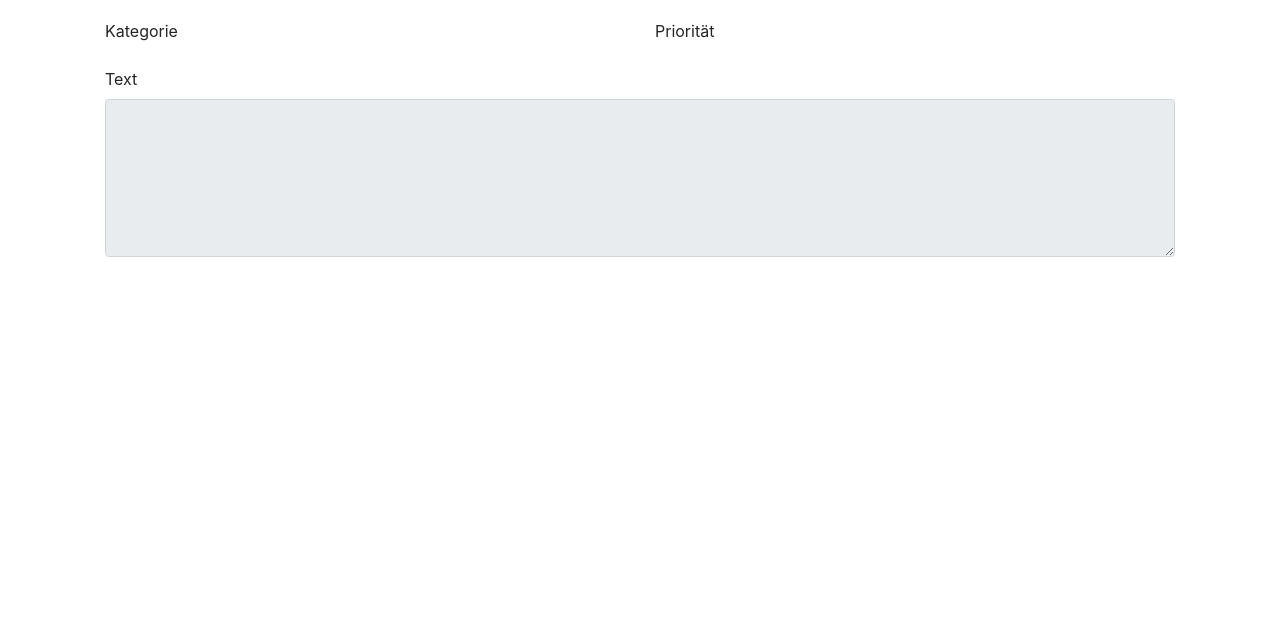
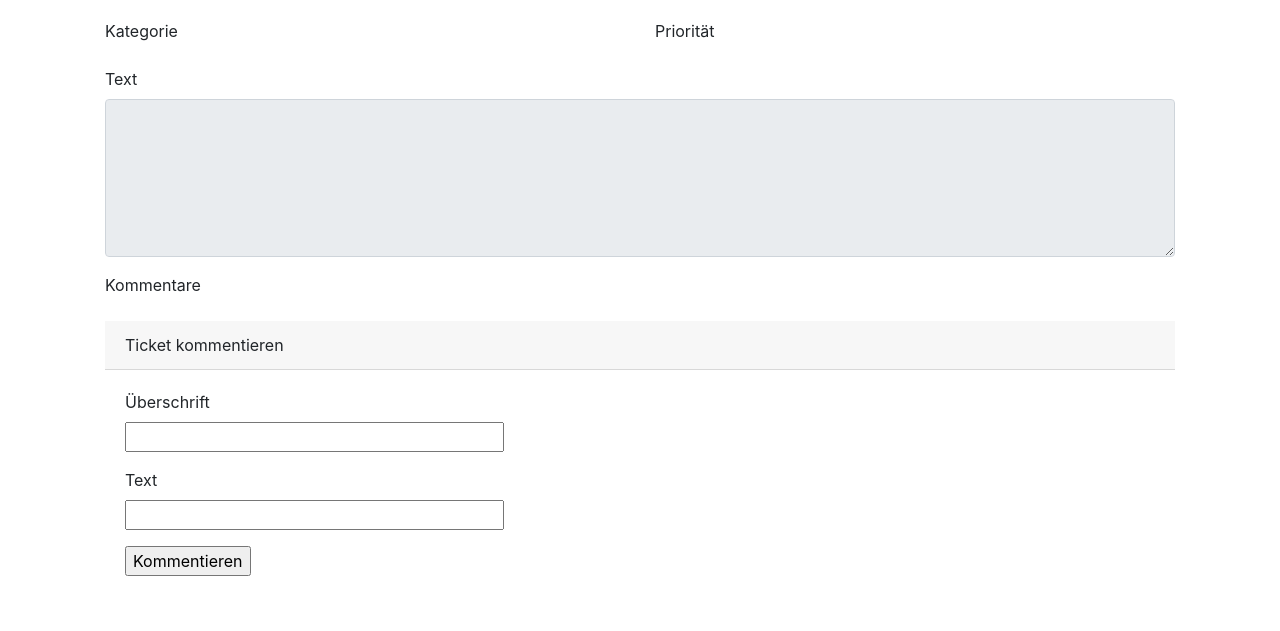
Before and after one commit to Siacher/scrap-ticketsystem, a Flask app: page /ticket/1 in a window 1280 px wide. Shown: the part 64-695 px from the top of the page. Run offline with Flask 2, Linux system fonts and the light colour scheme; data that the repository does not hold is empty; some libraries are stand-ins or nearby versions.

Commit message:
Kommentare adden ermöglichen

```diff
--- a/src/database/__init__.py
+++ b/src/database/__init__.py
@@ -53,11 +53,11 @@ class Database:
 
             # create table comment
             cursor.execute(
-                """CREATE TABLE IF NOT EXISTS comment (id INT NOT NULL AUTO_INCREMENT PRIMARY KEY, header VARCHAR(255), text VARCHAR(500), created_by INT, created_at DATETIME, FOREIGN KEY (created_by) REFERENCES user(id))""")
+                """CREATE TABLE IF NOT EXISTS comment (id INT NOT NULL AUTO_INCREMENT PRIMARY KEY, header VARCHAR(255), text VARCHAR(500), created_by INT, created_at DATETIME, ticket_id INT, FOREIGN KEY (created_by) REFERENCES user(id), FOREIGN KEY (ticket_id) REFERENCES ticket(id))""")
 
             # create table ticket
             cursor.execute(
-                """CREATE TABLE IF NOT EXISTS ticket (id INT NOT NULL AUTO_INCREMENT PRIMARY KEY, header VARCHAR(255), text VARCHAR(500), category_id INT, status_id INT, comment_id INT, child_ticket INT, prio_id INT, assign_to INT, created_by INT, FOREIGN KEY (category_id) REFERENCES category(id), FOREIGN KEY (status_id) REFERENCES status(id), FOREIGN KEY (comment_id) REFERENCES comment(id), FOREIGN KEY (child_ticket) REFERENCES ticket(id), FOREIGN KEY (prio_id) REFERENCES prio(id), FOREIGN KEY (assign_to) REFERENCES user(id), FOREIGN KEY (created_by) REFERENCES user(id))""")
+                """CREATE TABLE IF NOT EXISTS ticket (id INT NOT NULL AUTO_INCREMENT PRIMARY KEY, header VARCHAR(255), text VARCHAR(500), category_id INT, status_id INT, child_ticket INT, prio_id INT, assign_to INT, created_by INT, FOREIGN KEY (category_id) REFERENCES category(id), FOREIGN KEY (status_id) REFERENCES status(id), FOREIGN KEY (child_ticket) REFERENCES ticket(id), FOREIGN KEY (prio_id) REFERENCES prio(id), FOREIGN KEY (assign_to) REFERENCES user(id), FOREIGN KEY (created_by) REFERENCES user(id))""")
 
             # create table label_in_ticket
             cursor.execute("""CREATE TABLE IF NOT EXISTS label_in_tabel_(id INT NOT NULL AUTO_INCREMENT PRIMARY KEY, ticket INT, label INT, FOREIGN KEY (ticket) REFERENCES ticket(id), FOREIGN KEY (label) REFERENCES label(id))""")
@@ -87,3 +87,12 @@ class Database:
             cursor.execute(sql)
             result = cursor.fetchone()
             return result
+
+    def get_all_join_ticket_id(self, field, o_field):
+        with self.connection.cursor() as cursor:
+            sql = f"SELECT comment.header, comment.text, comment.created_at, user.first_name, user.last_name FROM comment JOIN {field} ON ticket.id = comment.{o_field} JOIN user ON user.id = comment.created_by"
+            cursor.execute(sql)
+            result = cursor.fetchall()
+            return result
+
+# user.first_name, user.last_name
--- a/src/forms/__init__.py
+++ b/src/forms/__init__.py
@@ -46,3 +46,9 @@ class ManagePrioForm(FlaskForm):
     color = ColorField('Farbe')
     prio = StringField('Priorität')
     submit = SubmitField('Speichern')
+
+
+class CreateCommentForm(FlaskForm):
+    header = StringField('Überschrift')
+    text = StringField('Text')
+    submit = SubmitField('Kommentieren')
--- a/src/routes/public/index.py
+++ b/src/routes/public/index.py
@@ -4,8 +4,9 @@ from src.routes.api import db
 from . import LUser
 from src.shared.authentification import Auth
 import bcrypt
+import datetime
 
-from src.forms import LoginForm, RegisterForm, CreateTicketForm, ManageUserForm, ManageCategroyForm, ManagePrioForm
+from src.forms import LoginForm, RegisterForm, CreateTicketForm, ManageUserForm, ManageCategroyForm, ManagePrioForm, CreateCommentForm
 
 index_route = Blueprint('index', __name__)
 
@@ -105,14 +106,30 @@ def register():
     return render_template('register.html', form=form)
 
 
-@index_route.route('/ticket/<_id>', methods=['GET'])
+@index_route.route('/ticket/<_id>', methods=['GET', 'POST'])
 def ticket(_id):
     with db.connection.cursor() as cursor:
         sql = "SELECT t.header as header, t.text as text, p.text as prio, c.text as category FROM ticket as t LEFT JOIN prio as p on t.prio_id = p.id LEFT JOIN category as c on t.category_id = c.id WHERE t.id = %s"
         cursor.execute(sql, (_id,))
         result = cursor.fetchone()
 
-    return render_template('ticket.html', ticket=result)
+    form = CreateCommentForm()
+    if form.is_submitted() and form.submit.data:
+        header = form.header.data
+        text = form.text.data
+        created_at = datetime.datetime.now()
+        created_by = current_user.id
+        ticket_id = _id
+
+        with db.connection.cursor() as cursor:
+            sql = "INSERT INTO comment(header, text, created_at, created_by, ticket_id) VALUES (%s, %s, %s, %s, %s)"
+            cursor.execute(sql, (header, text, created_at, created_by, ticket_id))
+        db.connection.commit()
+        comments = db.get_all_join_ticket_id("ticket", "ticket_id")
+        return redirect(url_for('index.ticket', _id=_id))
+
+    comments = db.get_all_join_ticket_id("ticket", "ticket_id")
+    return render_template('ticket.html', ticket=result, form=form, comments=comments)
 
 
 @index_route.route('/create_ticket', methods=['GET', 'POST'])
--- a/src/templates/ticket.html
+++ b/src/templates/ticket.html
@@ -27,5 +27,41 @@
                         {{ ticket['text'] }}
                     </textarea>
                 </div>
+
+                <div class="form-group">
+                    <label>Kommentare</label>
+                        {% for comment in comments %}
+                            <div class="card">
+                                <div class="card-body">
+                                    <h5 class="card-title">{{ comment['header'] }}</h5>
+                                    <p class="card-text">{{ comment['text'] }}</p>
+                                    <div class="card-creator text-right">{{ comment['first_name'] }} {{ comment['last_name'] }}</div>
+                                    <p class="card-date text-right">{{ comment['created_at'] }}</p>
+                                </div>
+                            </div>
+                        {% endfor %}
+                </div>
+
+                <!--<button type="button" class="btn btn-dark">Kommentar hinzufügen</button>-->
+
+                <div class="card-header">
+                    Ticket kommentieren
+                </div>
+                <div class="card-body">
+
+                    <form action="" method="post" novalidate>
+                        {{ form.hidden_tag() }}
+                        <p>
+                            {{ form.header.label }}<br>
+                            {{ form.header(size=32) }}
+                        </p>
+                        <p>
+                            {{ form.text.label }}<br>
+                            {{ form.text(size=32) }}
+                        </p>
+                        <p>{{ form.submit() }}</p>
+                    </form>
+                </div>
             </div>
+    </div>
 {% endblock %}
```
Also changed, not shown: src/routes/api/comment.py (+4 -4 lines), src/routes/api/ticket.py (+4 -4 lines).
